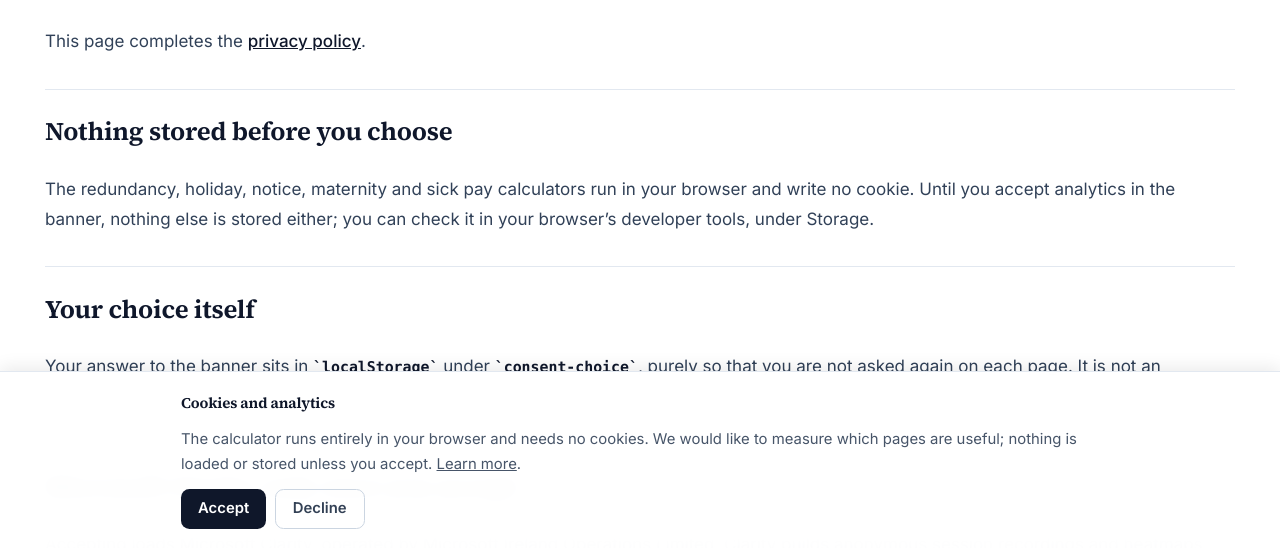
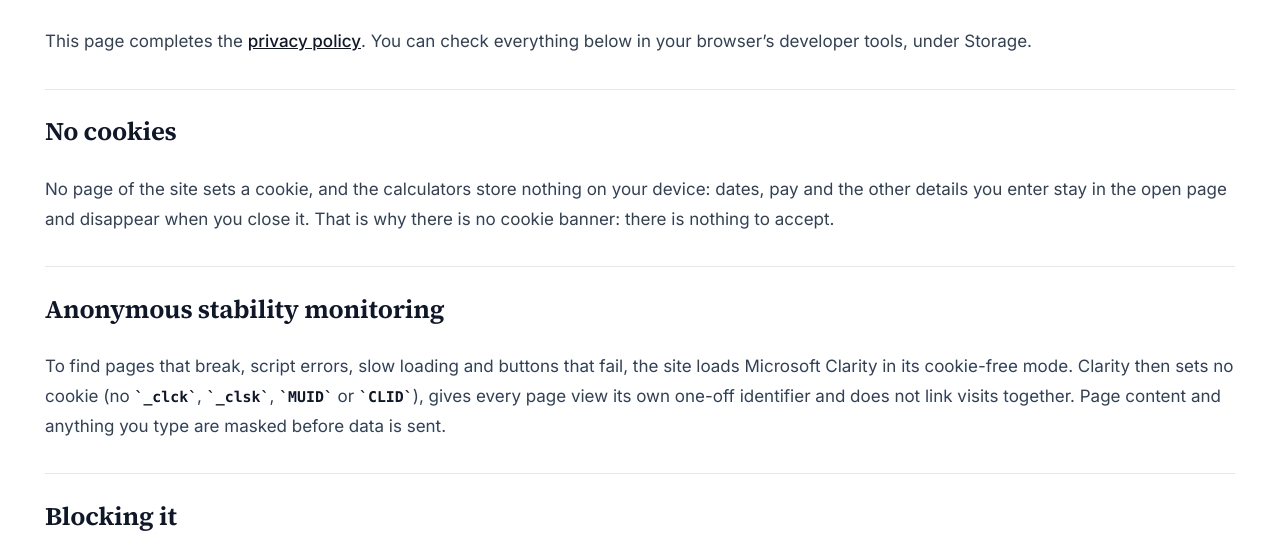
Before and after one commit to Mottalib-10M/statutorypay.co.uk, an Astro site: page /en/cookies in a window 1280 px wide. Shown: the part 250-798 px from the top of the page. Built offline with nearby package versions, Linux system fonts and the light colour scheme; Astro itself is replaced by a stand-in of ours.

Commit message:
Plus de bandeau : Clarity en mode sans cookie, pages légales réécrites
Décision de l'éditeur du 2026-10-06 (RECETTE §15.6) : aucun bandeau, aucun cookie,
aucune donnée personnelle enregistrée ; seule une mesure technique et anonyme de la
stabilité du site.

- CONSENT_MODE = 'none' : ni bandeau ni lien « gérer les cookies »
- BaseLayout : consentv2 { ad_Storage: denied, analytics_Storage: denied } mis en file
  avant le script Clarity, qui tourne alors sans cookie, une page vue = un identifiant
- Cookies, Privacy et Legal notice (en) : aucun cookie, aucune donnée enregistrée par l'éditeur, Clarity sans cookie
  pour la stabilité (erreurs, performances, clics inopérants), contenu masqué ;
  responsable, finalité, conservation, base, opposition, contact
- FAQ de l'accueil : « no cookie is set »

Co-Authored-By: Claude Opus 5.5 <noreply@anthropic.com>

```diff
--- a/src/content/home.ts
+++ b/src/content/home.ts
@@ -18,7 +18,7 @@ export const HOME = {
     { q: 'My contract promises more than the statutory amount. Which one do I get?', a: 'The better of the two. Statutory rights are a floor: a contract, a staff handbook or a collective agreement can add redundancy pay, notice, holiday or enhanced maternity pay, but cannot take you below the legal minimum. Work out the statutory figure here, then compare it with the clause in your contract.' },
     { q: 'How recent are the figures?', a: `They are the 2026/27 figures, read on ${displayDate(P.retrieved_at, 'en-GB')} in the Increase of Limits Orders, the Social Security Benefits Up-rating Orders and HMRC’s rates and thresholds for employers. The next change is expected in April 2027; until the new rates are published, any week falling after that date is priced at the current rate and flagged.` },
     { q: 'I am a worker, not an employee. Which of these rights do I have?', a: 'Holiday and holiday pay, Statutory Sick Pay and the family payments can apply to workers who are on the payroll and earn enough. Redundancy pay, statutory notice and maternity or paternity leave are for employees only. If you are unsure of your status, GOV.UK’s employment status guide sets out the tests.' },
-    { q: 'Is anything I type stored or sent to you?', a: 'No. The calculations run in your browser. Nothing you type is sent to a server, no account is needed, no cookie is set unless you accept analytics, and the share link only contains what you typed, in the address bar, for you to send to whoever you choose.' },
+    { q: 'Is anything I type stored or sent to you?', a: 'No. The calculations run in your browser. Nothing you type is sent to a server, no account is needed, no cookie is set, and the share link only contains what you typed, in the address bar, for you to send to whoever you choose.' },
   ] as FAQ[],
   body: (h: Helpers) => `
 <h2>Why the date matters more than the formula</h2>
--- a/src/data/site-config.ts
+++ b/src/data/site-config.ts
@@ -23,7 +23,7 @@ export const BING_VERIFY_CODE = '';
 export const GOOGLE_VERIFY_CODE = '';
 /** Régime de consentement : 'opt-in' = rien avant l'accord (UE, Suisse) ;
  *  'notice' = mesure d'audience active avec information préalable et retrait (CA, AU). */
-export const CONSENT_MODE: 'opt-in' | 'notice' | 'none' = 'opt-in';
+export const CONSENT_MODE: 'opt-in' | 'notice' | 'none' = 'none';
 export const GA4_ID = '';
 /** Projet Microsoft Clarity (compte amradif). Vide = aucun traceur ni bandeau. */
 export const CLARITY_ID = 'ytm5v2hzlj';
--- a/src/layouts/BaseLayout.astro
+++ b/src/layouts/BaseLayout.astro
@@ -64,9 +64,17 @@ const otherLocales = LOCALES.filter((l) => l !== lang);
       <script async src={`https://www.googletagmanager.com/gtag/js?id=${GA4_ID}`}></script>
       <script is:inline set:html={`gtag('js',new Date());gtag('config','${GA4_ID}',{anonymize_ip:true});`} />
     </>)}
-    {/* Clarity ne se charge qu'avec un choix favorable (ou par defaut en regime 'notice').
-         Sans cela, seule une file d'attente vide existe : aucune requete, aucun cookie. */}
-    {CLARITY_ID && (
+    {/* Régime 'none' (règle du 2026-10-06, RECETTE §15.6) : aucun bandeau, aucun cookie.
+         Clarity est chargé en mode sans consentement : le signal consentv2 « denied » est mis
+         en file AVANT le script, donc Clarity ne pose aucun cookie (_clck, _clsk, MUID, CLID),
+         donne un identifiant par page vue et ne relie pas les sessions. Mesure technique et
+         anonyme de la stabilité (erreurs, performances, clics inopérants), contenu masqué. */}
+    {CLARITY_ID && CONSENT_MODE === 'none' && (
+      <script is:inline set:html={`(function(){window.clarity=window.clarity||function(){(window.clarity.q=window.clarity.q||[]).push(arguments);};window.clarity('consentv2',{ad_Storage:'denied',analytics_Storage:'denied'});var s=document.createElement('script');s.async=true;s.src='https://www.clarity.ms/tag/${CLARITY_ID}';document.head.appendChild(s);})();`} />
+    )}
+    {/* Régimes 'opt-in' / 'notice' (anciens) : Clarity ne se charge qu'avec un choix favorable
+         (ou par défaut en 'notice'). Sans cela, seule une file d'attente vide existe. */}
+    {CLARITY_ID && CONSENT_MODE !== 'none' && (
       <script is:inline set:html={`(function(){var d='${CONSENT_MODE === 'opt-in' ? 'denied' : 'granted'}';var c=null;try{c=localStorage.getItem('consent-choice');}catch(e){}window.clarity=window.clarity||function(){(window.clarity.q=window.clarity.q||[]).push(arguments);};window.__clarityLoad=function(){if(window.__clarityOn)return;window.__clarityOn=true;var s=document.createElement('script');s.async=true;s.src='https://www.clarity.ms/tag/${CLARITY_ID}';document.head.appendChild(s);};if(c==='granted')window.clarity('consentv2',{ad_Storage:'denied',analytics_Storage:'granted'});if(c==='granted'||(c===null&&d==='granted'))window.__clarityLoad();})();`} />
     )}
   </head>
--- a/src/pages/en/cookies.astro
+++ b/src/pages/en/cookies.astro
@@ -4,15 +4,13 @@ import { CONTACT_EMAIL, LAST_UPDATED, SITE_NAMES } from '../../data/site-config'
 import { route } from '../../i18n/routes';
 const lang = 'en';
 ---
-<PageLayout title={`Cookies on ${SITE_NAMES[lang]}: Clarity only after you accept`} description="Cookies on Statutory Pay: the calculators set none, and Microsoft Clarity analytics loads only after you accept in the banner. Each cookie, its lifetime and how to withdraw." lang={lang} noindex={true} breadcrumbs={[{ label: 'Cookies' }]} showAuthor={false}>
+<PageLayout title={`Cookies on ${SITE_NAMES[lang]}: none set, how to check`} description="Cookies on Statutory Pay: none, on any page. Site stability is monitored anonymously with Microsoft Clarity in cookie-free mode, with page content and your inputs masked." lang={lang} noindex={true} breadcrumbs={[{ label: 'Cookies' }]} showAuthor={false}>
   <div class="prose prose-slate max-w-none">
     <h1>Cookies</h1>
-    <p>This page completes the <a href={route('privacy', lang)}>privacy policy</a>.</p>
-    <h2>Nothing stored before you choose</h2><p>The redundancy, holiday, notice, maternity and sick pay calculators run in your browser and write no cookie. Until you accept analytics in the banner, nothing else is stored either; you can check it in your browser’s developer tools, under Storage.</p>
-    <h2>Your choice itself</h2><p>Your answer to the banner sits in <code>localStorage</code> under <code>consent-choice</code>, purely so that you are not asked again on each page. It is not an identifier and does not leave your device, so PECR treats it as strictly necessary.</p>
-    <h2>Microsoft Clarity, only once you accept</h2><p>Accepting loads Microsoft Clarity, operated by Microsoft Ireland Operations Limited. Clarity builds anonymous session recordings and heatmaps showing which pages are used, where visitors click and how far down they read. Dates, pay and the other details you enter are masked in the browser before anything is transmitted. It sets <code>_clck</code> for one year and <code>_clsk</code> for one day, and Microsoft may set <code>MUID</code> and <code>CLID</code> on its own domains. If you open a shared link that has your inputs in its address, that address is captured with the visit.</p>
-    <h2>No advertising</h2><p>No adverts, no advertising cookie and no social media script are loaded.</p>
-    <h2>Withdrawing</h2><p>“Cookie settings” in the footer brings the banner back; choose Decline and Clarity is no longer loaded. Clear the site data in your browser to delete cookies already placed.</p>
+    <p>This page completes the <a href={route('privacy', lang)}>privacy policy</a>. You can check everything below in your browser’s developer tools, under Storage.</p>
+    <h2>No cookies</h2><p>No page of the site sets a cookie, and the calculators store nothing on your device: dates, pay and the other details you enter stay in the open page and disappear when you close it. That is why there is no cookie banner: there is nothing to accept.</p>
+    <h2>Anonymous stability monitoring</h2><p>To find pages that break, script errors, slow loading and buttons that fail, the site loads Microsoft Clarity in its cookie-free mode. Clarity then sets no cookie (no <code>_clck</code>, <code>_clsk</code>, <code>MUID</code> or <code>CLID</code>), gives every page view its own one-off identifier and does not link visits together. Page content and anything you type are masked before data is sent.</p>
+    <h2>Blocking it</h2><p>Blocking the clarity.ms domain, or using a content blocker, stops this monitoring too; the calculators work just the same.</p>
     <p>Questions: <a href={`mailto:${CONTACT_EMAIL}`}>{CONTACT_EMAIL}</a>. Updated: {LAST_UPDATED}.</p>
   </div>
 </PageLayout>
--- a/src/pages/en/legal-notice.astro
+++ b/src/pages/en/legal-notice.astro
@@ -21,7 +21,7 @@ const lang = 'en';
     <h2>Intellectual property</h2>
     <p>Texts, graphics and code belong to the publisher; short quotations with a link to the page are welcome. Crown copyright material and legislation quoted from legislation.gov.uk and GOV.UK are reused under the <a href="https://www.nationalarchives.gov.uk/doc/open-government-licence/version/3/" target="_blank" rel="nofollow noopener">Open Government Licence v3.0</a>.</p>
     <h2>Embedding</h2><p>The redundancy pay calculator can be embedded free of charge with the credit link kept visible: <a href={route('widget', lang)}>embed page</a>.</p>
-    <h2>Personal data</h2><p>What you type stays in your browser: see the <a href={route('privacy', lang)}>privacy policy</a> and the <a href={route('cookies', lang)}>cookies</a> page.</p>
+    <h2>Personal data</h2><p>What you type stays in your browser, no cookie is set and the publisher records no personal data; stability is monitored anonymously with Microsoft Clarity, cookie-free. See the <a href={route('privacy', lang)}>privacy policy</a> and the <a href={route('cookies', lang)}>cookies</a> page.</p>
     <h2>Reporting unlawful content</h2><p><a href={`mailto:${CONTACT_EMAIL}`}>{CONTACT_EMAIL}</a>, with the page address and the reason.</p>
     <h2>Governing law</h2><p>French law. Failing an amicable solution, the courts of {LEGAL.jurisdiction} have jurisdiction, without prejudice to the mandatory rules protecting consumers in their country of residence. Updated: {LAST_UPDATED}.</p>
   </div>
--- a/src/pages/en/privacy.astro
+++ b/src/pages/en/privacy.astro
@@ -5,7 +5,7 @@ import { CONTACT_EMAIL, LAST_UPDATED, LEGAL, SITE_NAMES, SITE_URL } from '../../
 import { route } from '../../i18n/routes';
 const lang = 'en';
 ---
-<PageLayout title={`Privacy policy of ${SITE_NAMES[lang]}: data, rights, complaints`} description="Privacy policy of Statutory Pay: what is processed, including Microsoft Clarity only with consent, the legal basis, retention, transfers, your UK GDPR rights and where to complain." lang={lang} noindex={true} breadcrumbs={[{ label: 'Privacy' }]} showAuthor={false}>
+<PageLayout title={`Privacy policy of ${SITE_NAMES[lang]}: data, rights, complaints`} description="Privacy policy of Statutory Pay: no cookies, no personal data kept by us, server logs and anonymous stability monitoring with Microsoft Clarity. Legal basis, your rights, complaints." lang={lang} noindex={true} breadcrumbs={[{ label: 'Privacy' }]} showAuthor={false}>
   <div class="prose prose-slate max-w-none">
     <h1>Privacy policy</h1>
     <p>This policy covers {SITE_URL}. It is written under Articles 12 to 14 of Regulation (EU) 2016/679 (GDPR), which applies to the publisher established in France, and takes account of the UK GDPR for visitors in the United Kingdom.</p>
@@ -16,10 +16,10 @@ const lang = 'en';
     <p>Dates of birth, start dates, pay, due dates and sickness dates are processed <strong>only in your browser</strong>. They are not sent to a server, not stored by us and not linked to you. The share link writes your inputs into the page address; it only travels where you send it.</p>
     <h2>3. Processing that does take place</h2>
     <h3>Hosting logs</h3><p>The host records IP address, date and time, page requested, browser and referring page, for security and to keep the service running. Legal basis: legitimate interests (Article 6(1)(f)). Retention: under the host’s policy.</p>
-    <h3>Audience measurement with Microsoft Clarity (consent only)</h3><p>If you accept in the banner, the site loads Microsoft Clarity, provided by Microsoft Ireland Operations Limited, One Microsoft Place, Dublin. Purpose: seeing which pages and calculators are used and where visitors drop off. Data processed: clicks, scrolling, pages viewed and their address, device and browser type, and an approximate location derived from the IP address; your inputs are masked in the browser. Legal basis: consent (Article 6(1)(a) GDPR and UK GDPR; regulation 6 of PECR), which you can withdraw at any time through “Cookie settings” in the footer. Retention at Microsoft: 30 days for recordings, up to 13 months for aggregated data. Without consent Clarity is not loaded. No advertising tool is used. Cookies are listed on the <a href={route('cookies', lang)}>cookies page</a>.</p>
+    <h3>Anonymous stability monitoring with Microsoft Clarity, no cookies</h3><p>The publisher records no personal data about you. To keep the site working, it uses Microsoft Clarity (Microsoft Ireland Operations Limited, One Microsoft Place, Dublin) in cookie-free mode: for each page view, errors, loading times, clicks that lead nowhere and scrolling are measured without any cookie and without linking visits, with page content and inputs masked. Microsoft receives the technical data of the request, including the IP address from which an approximate location is derived, and keeps recordings for 30 days and aggregated data for up to 13 months. Legal basis: legitimate interest in a site that works (Article 6(1)(f) GDPR and UK GDPR; with no cookie, regulation 6 of PECR is not engaged); no cookie or identifier is kept on your device. You can object at any time by blocking clarity.ms or by writing to us. There is no advertising.</p>
     <h3>Emails</h3><p>If you write to us, your address and message are used to reply. Legal basis: legitimate interests. Kept for three years after the last exchange.</p>
-    <h2>4. Recipients</h2><p>Nobody buys your data. The host acts as a processor under Article 28; after your consent, Microsoft receives the Clarity data.</p>
-    <h2>5. Transfers</h2><p>The host, GitHub, Inc., is in the United States; log data may be processed there under the EU-US Data Privacy Framework, the UK extension to it, and standard contractual clauses. Clarity data held by Microsoft Corporation may be processed there on the same basis.</p>
+    <h2>4. Recipients</h2><p>Nobody buys your data. The host acts as a processor under Article 28; Microsoft processes the technical data of the stability monitoring.</p>
+    <h2>5. Transfers</h2><p>The host, GitHub, Inc., is in the United States; log data may be processed there under the EU-US Data Privacy Framework, the UK extension to it, and standard contractual clauses. Stability data held by Microsoft Corporation may be processed there on the same basis.</p>
     <h2>6. Your rights</h2><p>Access, rectification, erasure, restriction, objection and portability (Articles 15 to 22): write to <a href={`mailto:${CONTACT_EMAIL}`}>{CONTACT_EMAIL}</a>; we answer within a month. You may complain to the {LEGAL.supervisoryAuthority} (<a href={LEGAL.supervisoryAuthorityUrl} rel="nofollow noopener" target="_blank">{LEGAL.supervisoryAuthorityUrl}</a>) or, in the United Kingdom, to the Information Commissioner’s Office (<a href="https://ico.org.uk" rel="nofollow noopener" target="_blank">ico.org.uk</a>).</p>
     <h2>7. No automated decision</h2><p>A calculator result is produced at your request and has no legal effect on you: it is not a decision within Article 22.</p>
     <p>See also <a href={route('cookies', lang)}>cookies</a>. Updated: {LAST_UPDATED}.</p>
```
